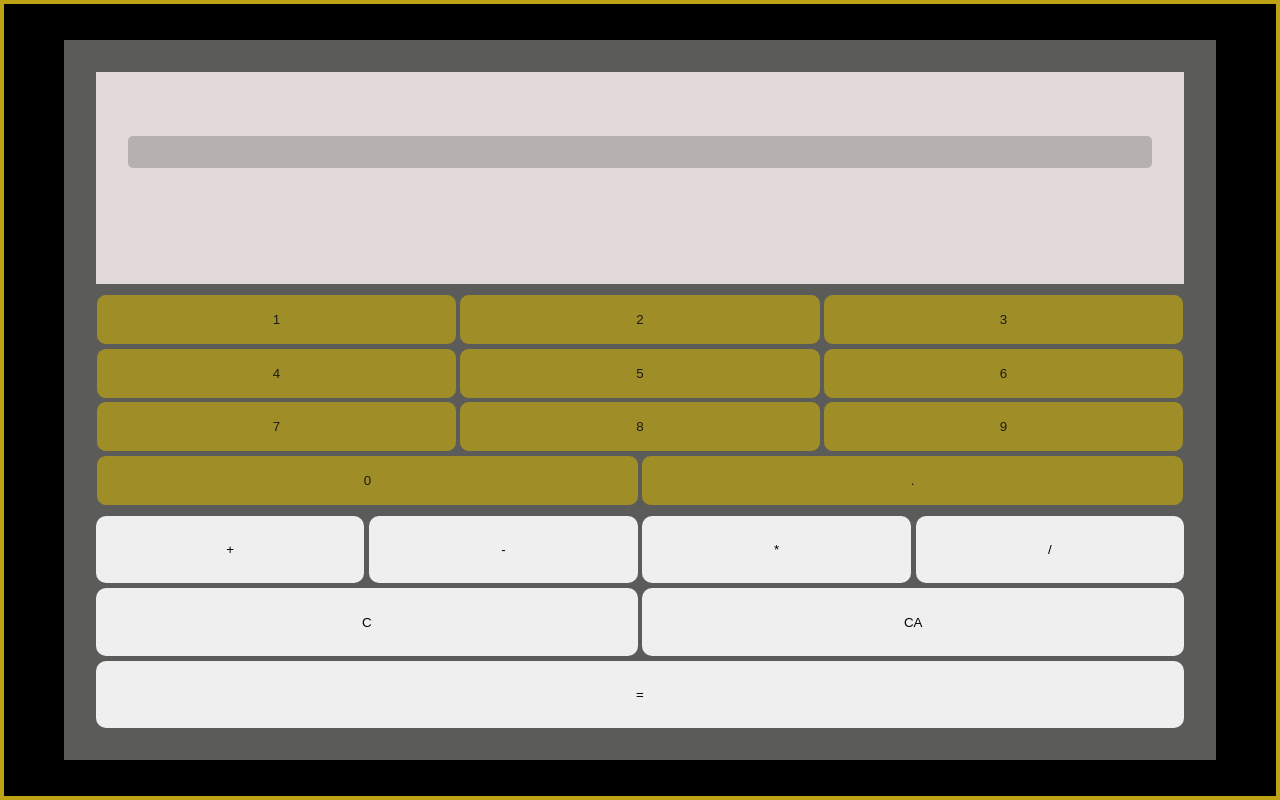
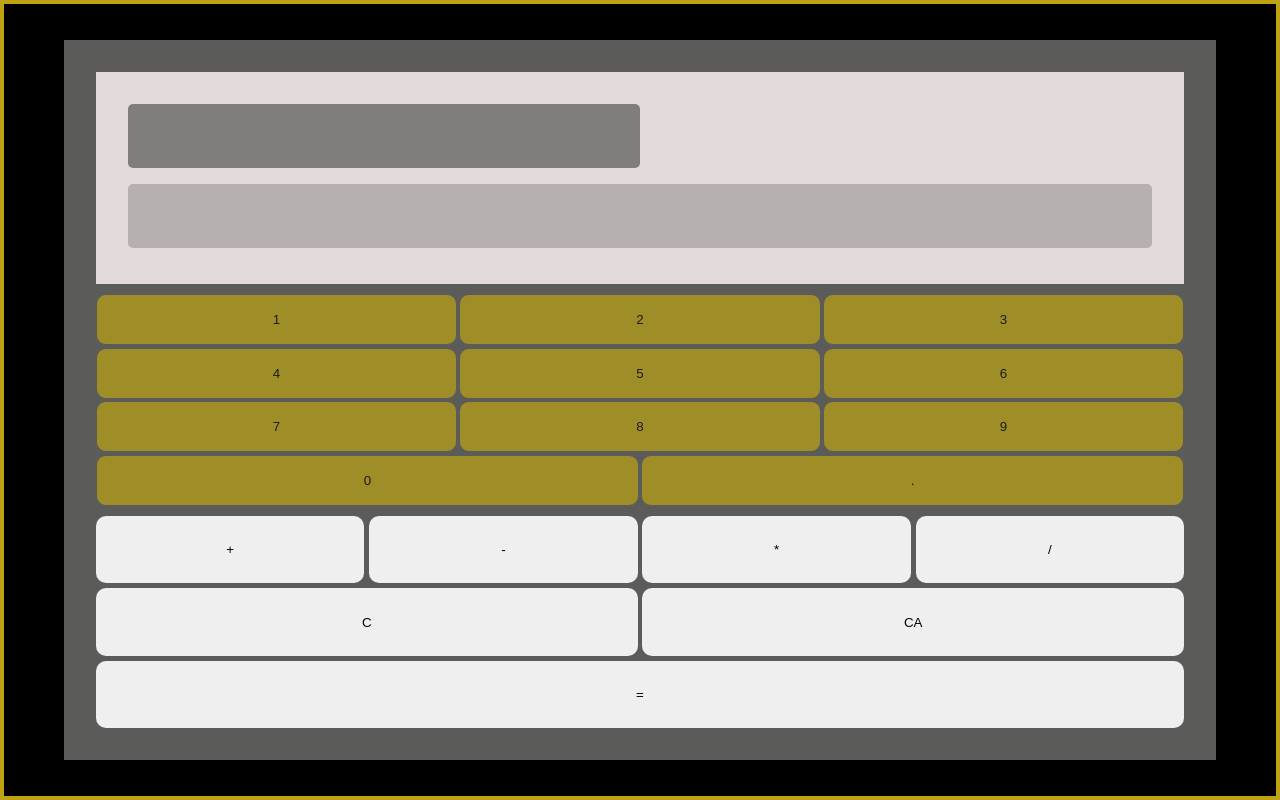
Before and after one commit to TinyPin146/calculatorProjectTOP, a website: page index.html in a window 1280 px wide. Drawn offline with Linux system fonts and the light colour scheme.

Commit message:
Corrected clear button function and modified layout. Basic functionality is now finished

```diff
--- a/script.js
+++ b/script.js
@@ -9,14 +9,12 @@ let currentNumsAndOperators = [];
 function handleInputButtons(char) {
   currentNum.push(char);
   digitScreenCurrentNum.textContent = currentNum.join('');
-  console.log(currentNum)
 }
 
 function afterEqualsReset() {
   currentNum = [];
   digitScreenCurrentNum.textContent = currentNum.join('');
   digitScreenCurrentEquation.textContent = currentNumsAndOperators.join(' ')
-  console.log(currentNumsAndOperators)
 }
 
 function handleOperatorButtons(char) {
@@ -49,11 +47,10 @@ function handleOperatorButtons(char) {
   }
 
   digitScreenCurrentEquation.textContent = currentNumsAndOperators.join(' ')
-  console.log(currentNumsAndOperators)
 }
 
 function handleClearButton() {
-  if(!currentNum) {
+  if(currentNum.length === 0) {
     currentNumsAndOperators.pop(currentNumsAndOperators[1])
   } else {
     currentNum.pop();
--- a/style.css
+++ b/style.css
@@ -108,12 +108,22 @@ body {
     padding: 2em;
 }
 .current-number {
-    min-height: 32px;
-}
-.current-equation {
-    min-height: 32px;
-    background-color: #b6b0b0;
+    background-color: #807d7d;
+    box-sizing: border-box;
+    min-height: 4em;
+    max-width: 50%;
+    padding: .5em;
     border-radius: 5px;
+    margin-bottom: 1em;
     display: flex;
     align-items: center;
 }
+.current-equation {
+    box-sizing: border-box;
+    min-height: 4em;
+    background-color: #b6b0b0;
+    border-radius: 5px;
+    padding: .5em;
+    display: flex;
+    align-items: center;
+}
```
